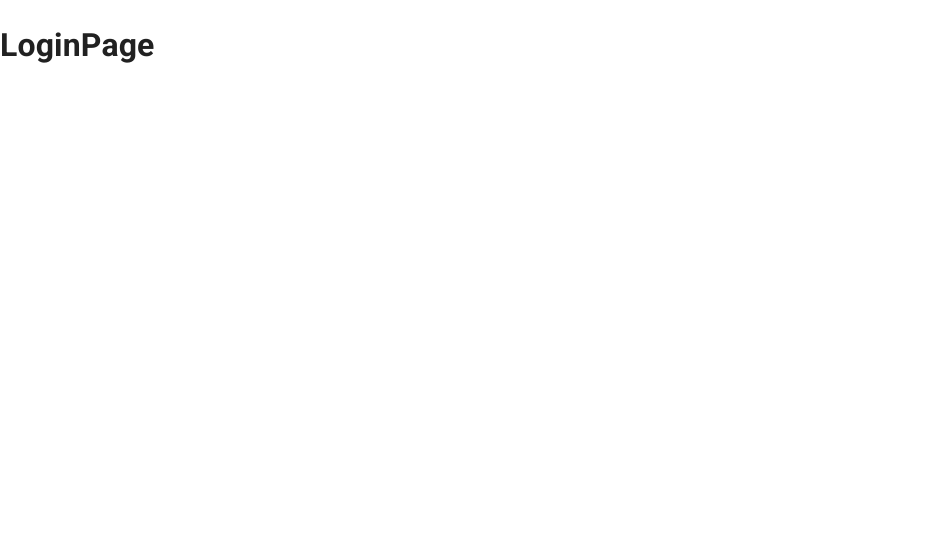
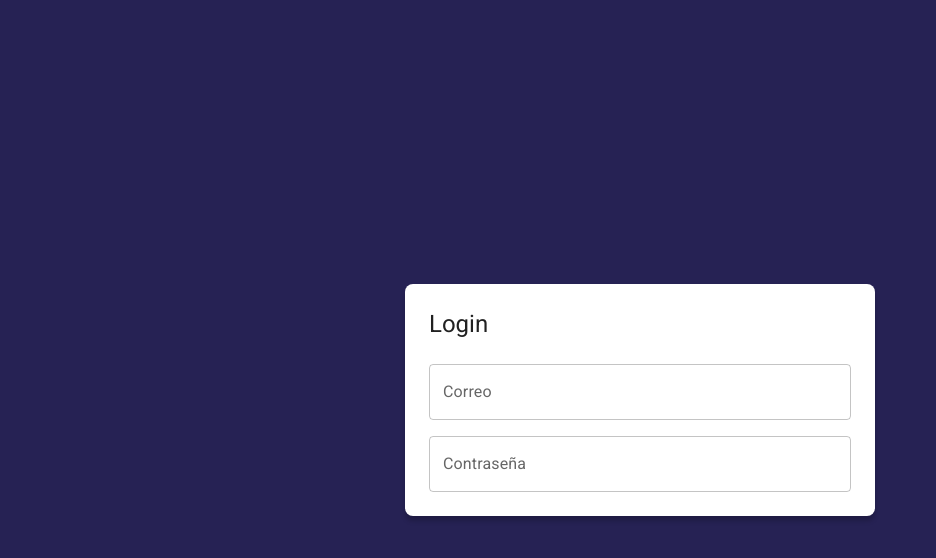
Before and after one commit to Newflaree/react-journal-app, a React (Vite) app: page /auth/login in a window 1280 px wide. Shown: the top 558 px of the page, without its empty margins (0-936 px from the left). Built offline with nearby package versions, Linux system fonts and the light colour scheme.

Commit message:
LoginPage - Diseño sin Layout

```diff
--- a/src/auth/pages/LoginPage.jsx
+++ b/src/auth/pages/LoginPage.jsx
@@ -1,5 +1,67 @@
+import { Grid, TextField, Typography } from '@mui/material';
+
 export const LoginPage = () => {
   return (
-    <h1>LoginPage</h1>
+    <Grid
+      container
+      spacing={ 0 }
+      direction='column'
+      alignItems='center'
+      justifyContent='center'
+      sx={{
+        minHeight: '100vh',
+        backgroundColor: 'primary.main',
+        padding: 4
+      }}
+    >
+      <Grid
+        item
+        className='box-shadow'
+        xs={ 3 }
+        sx={{
+          backgroundColor: 'white',
+          padding: 3,
+          borderRadius: 2
+        }}
+      >
+        <Typography
+          variant='h5'
+          sx={{
+            mb: 1
+          }}
+        >
+          Login
+        </Typography>
+
+        <form>
+          <Grid container>
+            <Grid
+              item
+              xs={ 12 }
+              sx={{ mt: 2 }}
+            >
+              <TextField
+                label='Correo'
+                type='email'
+                placeholder='test@email.com'
+                fullWidth
+              />
+            </Grid>
+            <Grid
+              item
+              xs={ 12 }
+              sx={{ mt: 2 }}
+            >
+              <TextField
+                label='Contraseña'
+                type='password'
+                placeholder='contraseña'
+                fullWidth
+              />
+            </Grid>
+          </Grid>
+        </form>
+      </Grid>
+    </Grid>
   )
 }
--- a/src/styles.css
+++ b/src/styles.css
@@ -0,0 +1,3 @@
+.box-shadow {
+  box-shadow: 0px 5px 5px rgba( 0, 0, 0, 0.2 );
+}
```
